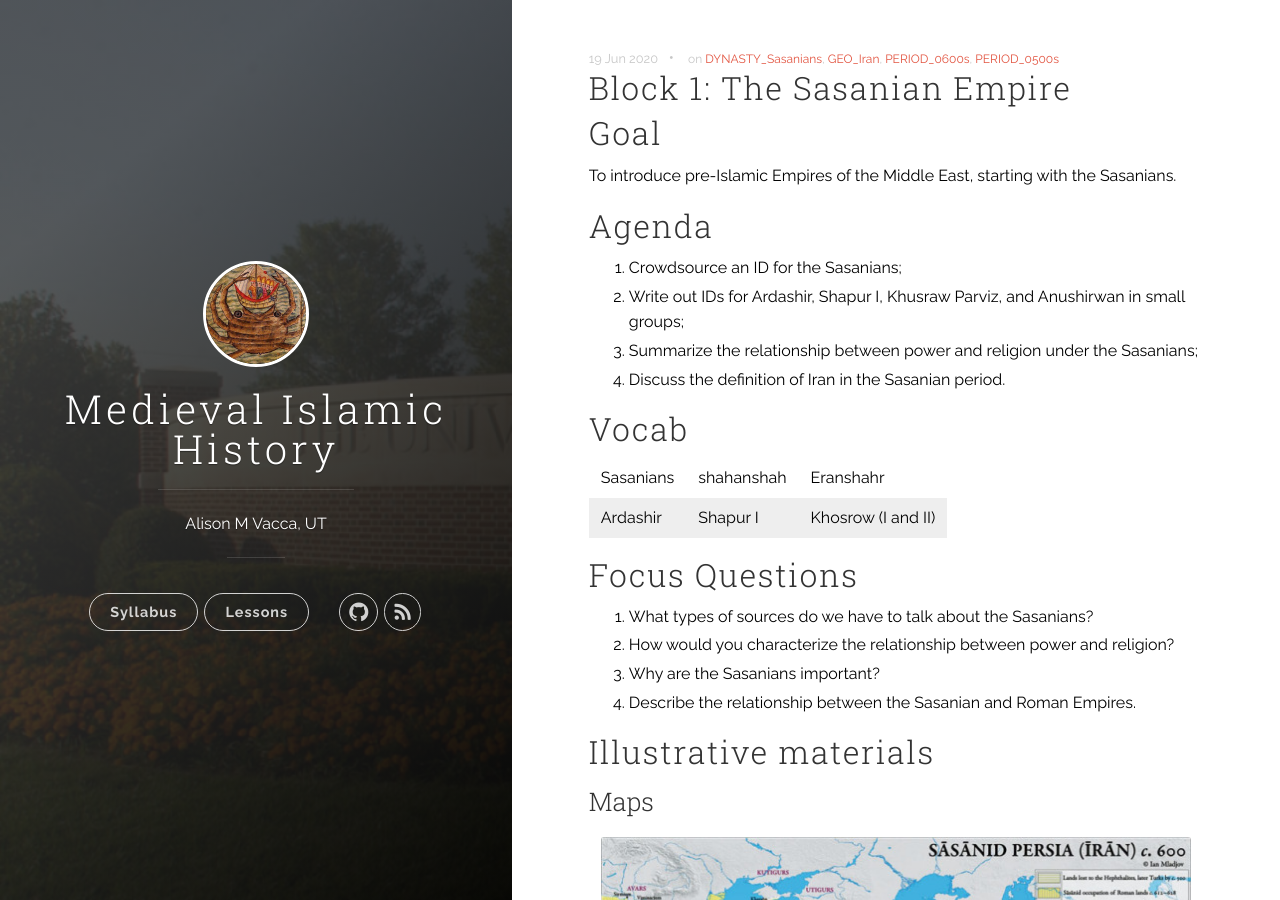
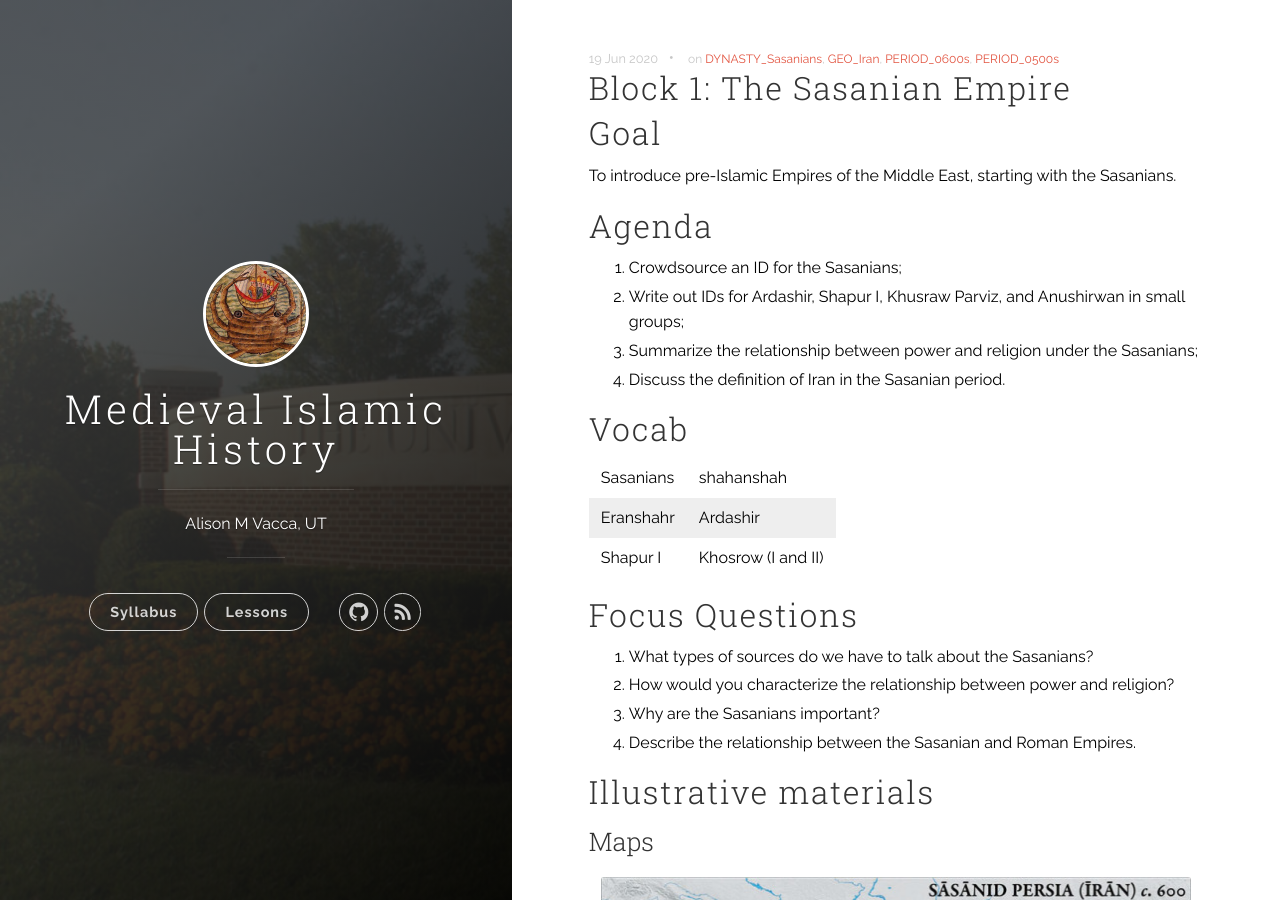
Before and after one commit to medievalislamichistory/medievalislamichistory.github.io, a Jekyll site: the page built from _posts/2020-06-19-Week01.md, in a window 1280 px wide and 900 px high. Built offline with Jekyll 4.4.1, drawn with Linux system fonts in a browser that asks for light colours.

Commit message:
minor update

```diff
--- a/_posts/2020-06-19-Week01.md
+++ b/_posts/2020-06-19-Week01.md
@@ -17,8 +17,9 @@ To introduce pre-Islamic Empires of the Middle East, starting with the Sasanians
 
 # Vocab
 
-| Sasanians | shahanshah | Eranshahr |
-| Ardashir | Shapur I | Khosrow (I and II) |
+| Sasanians | shahanshah |
+| Eranshahr | Ardashir |
+| Shapur I | Khosrow (I and II) |
 
 # Focus Questions
 
```
Also changed, not shown: 8 other files.
